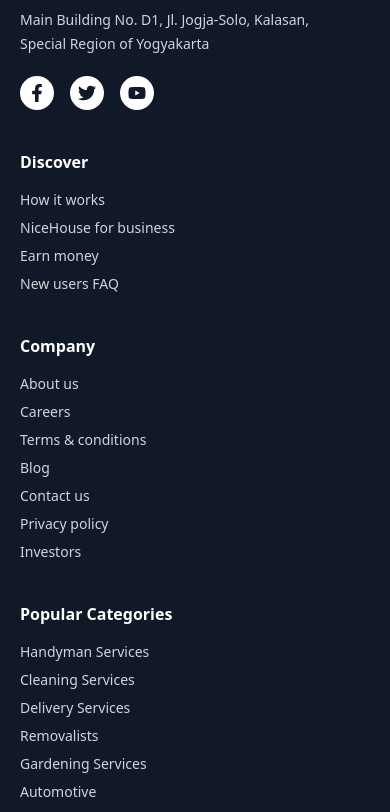
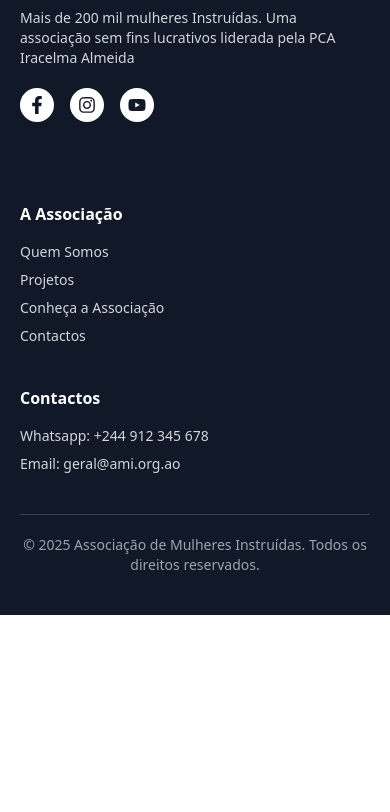
Before and after one commit to xstagetechgroup/ami-web, a Next.js app: page /contacto in a window 390 px wide. Shown: the part 1924-2736 px from the top of the page. After the commit the page ends 2539 px from the top, so only its background shows below. Built offline with nearby package versions, Linux system fonts and the light colour scheme.

Commit message:
primeira fase completa

```diff
--- a/src/app/globals.css
+++ b/src/app/globals.css
@@ -6,6 +6,10 @@
   box-sizing: border-box;
   padding: 0;
   margin: 0;
+}
+
+html {
+  scroll-behavior: smooth;
 }
 
 @layer base {
--- a/src/components/commun/WhoWeAre/index.tsx
+++ b/src/components/commun/WhoWeAre/index.tsx
@@ -5,7 +5,7 @@ import React from 'react';
 
 export default function WhoWeAre() {
     return (
-        <div className="w-full flex flex-col items-center justify-center">
+        <div className="w-full flex flex-col items-center justify-center" id='team'>
 
             <div className="relative w-full flex items-center justify-center bg-fixed bg-center bg-cover" style={{ backgroundImage: "url('/assets/who-we-are.jpg')" }}>
 
--- a/src/components/commun/assoction/index.tsx
+++ b/src/components/commun/assoction/index.tsx
@@ -21,7 +21,7 @@ export default function AssociactionSection() {
     const localVideo = ""; // se você tiver um vídeo local
 
     return (
-        <div className="w-full">
+        <div className="w-full" id="association">
             <Container>
                 <section className="relative flex flex-col md:flex-row border-gray-300 items-center md:items-start gap-8 px-0 py-12">
                     {/* Texto */}
--- a/src/components/commun/gallery/index.tsx
+++ b/src/components/commun/gallery/index.tsx
@@ -31,7 +31,7 @@ const imagesRow2 = [
 
 export default function GallerySection() {
     return (
-        <section className="bg-white py-12 overflow-hidden">
+        <section className="bg-white py-12 overflow-hidden" id="gallery">
             <div className="w-full flex relative flex-col md:flex-row">
                 {/* Barra lateral */}
                 <div className="hidden md:flex flex-col items-center justify-center bg-primaryColor text-white px-10 py-20 rounded-r-lg relative">
--- a/src/components/shared/footer/index.tsx
+++ b/src/components/shared/footer/index.tsx
@@ -1,39 +1,38 @@
 // components/Footer.tsx
 import Image from "next/image";
-import { FaFacebookF, FaTwitter, FaYoutube } from "react-icons/fa";
+import { FaFacebookF, FaInstagram, FaTwitter, FaYoutube } from "react-icons/fa";
 import Container from "../container";
 
 export default function Footer() {
   return (
     <footer className="bg-gray-900 text-gray-300 pt-20 pb-10">
       <Container>
-        <div className="w-full mx-auto grid grid-cols-1 md:grid-cols-5 gap-10">
+        <div className="w-full mx-auto grid grid-cols-1 md:grid-cols-3 lg:grid-cols-5 gap-10">
           {/* Logo e endereço */}
           <div className="md:col-span-2">
             <div className="flex flex-col gap-2">
               <Image src="/assets/logo-white.png" alt="Logo" width={150} height={150} />
-              <p className="text-sm leading-6">
-                Main Building No. D1, Jl. Jogja-Solo, Kalasan, <br />
-                Special Region of Yogyakarta
+              <p className="text-sm w-full md:w-[60%]">
+                Mais de 200 mil mulheres Instruídas. Uma associação sem fins lucrativos liderada pela PCA Iracelma Almeida
               </p>
             </div>
 
             {/* Social Icons */}
             <div className="flex gap-4 mt-5">
               <a
-                href="#"
+                href="https://www.facebook.com/mulheresinstruidas"
                 className="bg-white text-gray-900 p-2 rounded-full hover:bg-gray-300 transition"
               >
                 <FaFacebookF size={18} />
               </a>
               <a
-                href="#"
+                href="https://www.instagram.com/associacaomulheresinstruidas?utm_source=ig_web_button_share_sheet&igsh=ZDNlZDc0MzIxNw=="
                 className="bg-white text-gray-900 p-2 rounded-full hover:bg-gray-300 transition"
               >
-                <FaTwitter size={18} />
+                <FaInstagram size={18} />
               </a>
               <a
-                href="#"
+                href="https://www.youtube.com/@IracelmaAlmeida13"
                 className="bg-white text-gray-900 p-2 rounded-full hover:bg-gray-300 transition"
               >
                 <FaYoutube size={18} />
@@ -43,41 +42,26 @@ export default function Footer() {
 
           {/* Discover */}
           <div>
-            <h3 className="text-white font-semibold mb-4">Discover</h3>
-            <ul className="space-y-2 text-sm">
-              <li><a href="#" className="hover:text-white">How it works</a></li>
-              <li><a href="#" className="hover:text-white">NiceHouse for business</a></li>
-              <li><a href="#" className="hover:text-white">Earn money</a></li>
-              <li><a href="#" className="hover:text-white">New users FAQ</a></li>
-            </ul>
+
           </div>
 
           {/* Company */}
           <div>
-            <h3 className="text-white font-semibold mb-4">Company</h3>
+            <h3 className="text-white font-semibold mb-4">A Associação</h3>
             <ul className="space-y-2 text-sm">
-              <li><a href="#" className="hover:text-white">About us</a></li>
-              <li><a href="#" className="hover:text-white">Careers</a></li>
-              <li><a href="#" className="hover:text-white">Terms & conditions</a></li>
-              <li><a href="#" className="hover:text-white">Blog</a></li>
-              <li><a href="#" className="hover:text-white">Contact us</a></li>
-              <li><a href="#" className="hover:text-white">Privacy policy</a></li>
-              <li><a href="#" className="hover:text-white">Investors</a></li>
+              <li><a href="#" className="hover:text-white">Quem Somos</a></li>
+              <li><a href="#" className="hover:text-white">Projetos</a></li>
+              <li><a href="#" className="hover:text-white">Conheça a Associação</a></li>
+              <li><a href="/contacto" className="hover:text-white">Contactos</a></li>
             </ul>
           </div>
 
           {/* Popular Categories */}
           <div>
-            <h3 className="text-white font-semibold mb-4">Popular Categories</h3>
+            <h3 className="text-white font-semibold mb-4">Contactos</h3>
             <ul className="space-y-2 text-sm">
-              <li><a href="#" className="hover:text-white">Handyman Services</a></li>
-              <li><a href="#" className="hover:text-white">Cleaning Services</a></li>
-              <li><a href="#" className="hover:text-white">Delivery Services</a></li>
-              <li><a href="#" className="hover:text-white">Removalists</a></li>
-              <li><a href="#" className="hover:text-white">Gardening Services</a></li>
-              <li><a href="#" className="hover:text-white">Automotive</a></li>
-              <li><a href="#" className="hover:text-white">Assembly Services</a></li>
-              <li><a href="#" className="hover:text-white">All Services</a></li>
+              <li>Whatsapp: <a href="#" className="hover:text-white">+244 912 345 678</a></li>
+              <li>Email: <a href="#" className="hover:text-white">geral@ami.org.ao</a></li>
             </ul>
           </div>
         </div>
--- a/src/components/shared/navbar/index.tsx
+++ b/src/components/shared/navbar/index.tsx
@@ -26,9 +26,9 @@ const Navbar: React.FC = () => {
                     {/* Menu desktop */}
                     <ul className='hidden lg:flex font-semibold text-gray-700 flex-row items-center gap-10 text-base'>
                         <li className='hover:text-primaryColor duration-200'><Link href={'/'}>Home</Link></li>
-                        <li className='hover:text-primaryColor duration-200'><Link href={'/sobre'}>Quem Somos</Link></li>
-                        <li className='hover:text-primaryColor duration-200'><Link href={'#projectos'}>Projectos</Link></li>
-                        <li className='hover:text-primaryColor duration-200'><Link href={'/conheca'}>Conheça a Associação</Link></li>
+                        <li className='hover:text-primaryColor duration-200'><Link href={'#association'}>Quem Somos</Link></li>
+                        <li className='hover:text-primaryColor duration-200'><Link href={'#projects'}>Projectos</Link></li>
+                        <li className='hover:text-primaryColor duration-200'><Link href={'#gallery'}>Galeria</Link></li>
                         <li className='hover:text-primaryColor duration-200'><Link href={'/contacto'}>Contacto</Link></li>
                         <div className='flex gap-2 items-center'>
                             <DropdownMenu>
@@ -57,9 +57,9 @@ const Navbar: React.FC = () => {
                 {menuOpen && (
                     <ul className='lg:hidden flex flex-col gap-6 pb-6 text-center uppercase text-base'>
                         <li><Link href='/' onClick={toggleMenu} className='hover:text-primaryColor duration-200'>HOME</Link></li>
-                        <li><Link href='/sobre' onClick={toggleMenu} className='hover:text-primaryColor duration-200'>QUEM SOMOS</Link></li>
-                        <li><Link href='/projectos' onClick={toggleMenu} className='hover:text-primaryColor duration-200'>PROJECTOS</Link></li>
-                        <li><Link href='/conheca' onClick={toggleMenu} className='hover:text-primaryColor duration-200'>CONHEÇA A ASSOCIAÇÃO</Link></li>
+                        <li><Link href='#sobre' onClick={toggleMenu} className='hover:text-primaryColor duration-200'>QUEM SOMOS</Link></li>
+                        <li><Link href='#projectos' onClick={toggleMenu} className='hover:text-primaryColor duration-200'>PROJECTOS</Link></li>
+                        <li><Link href='#conheca' onClick={toggleMenu} className='hover:text-primaryColor duration-200'>CONHEÇA A ASSOCIAÇÃO</Link></li>
                         <li><Link href='/contacto' onClick={toggleMenu} className='hover:text-primaryColor duration-200'>CONTACTO</Link></li>
                         <div className='flex gap-2 items-center'>
                             <DropdownMenu>
```
